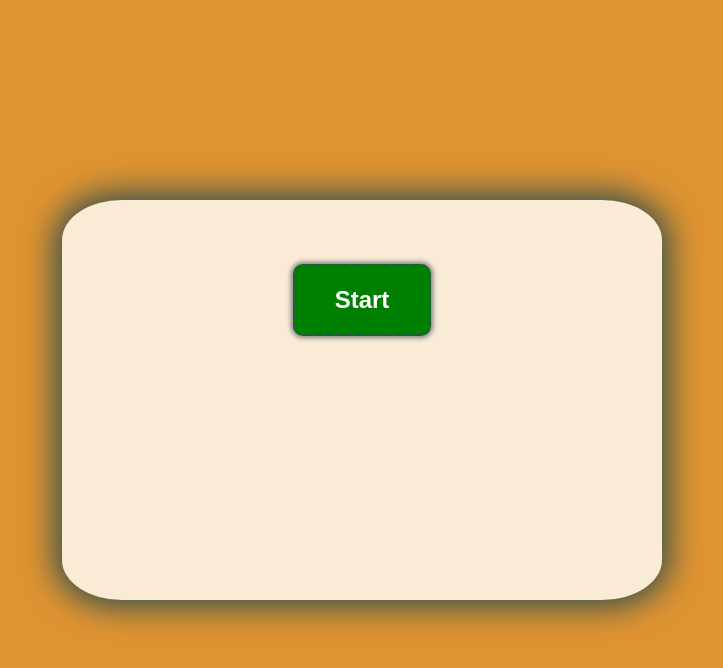
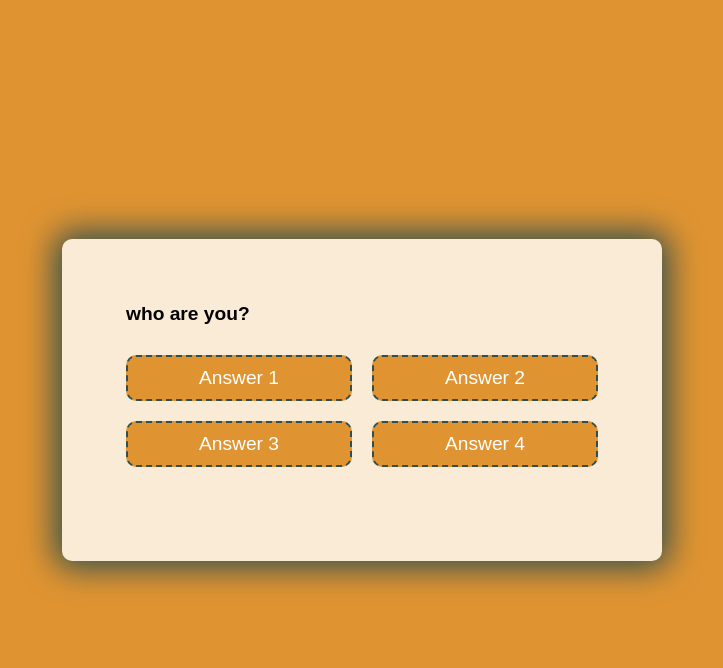
Before and after one commit to sashdc/JS-Quiz, a plain HTML site: page index.html in a window 1280 px wide. Both pictures are taken after a click on the button "Start". Shown: the whole page, without its empty margins (278-1001 px from the left). Drawn offline with Linux system fonts and the light colour scheme.

Commit message:
added javascript

```diff
--- a/assets/css/style.css
+++ b/assets/css/style.css
@@ -3,7 +3,7 @@
 }
 
 body{
-    display: flex;
+display: flex;
 margin: 0%;
 padding: 0%;
 justify-content: center;
@@ -15,8 +15,8 @@ background-color: rgb(224, 148, 49);
 
 .quizcontainer{
     width: 600px;
-    height: 400px;
-    border-radius: 10% ;
+    /* height: 400px; */
+    border-radius: 10px ;
     background-color: antiquewhite;
     padding: 5%;
     box-shadow: 0 0 33px 7px darkslategrey;
@@ -27,6 +27,11 @@ background-color: rgb(224, 148, 49);
     grid-template-columns: repeat(2, auto);
     gap: 20px;
     margin: 30px 0;
+}
+
+#question{
+    font-size: larger;
+   font-weight: bolder;
 }
 
 .button{
@@ -43,7 +48,7 @@ background-color: rgb(224, 148, 49);
     box-shadow: 0 0 10px black;
 }
 
-#startbutton, #nextbutton{
+#startbtn, #nextbutton{
     font-size: x-large;
     background-color: green;
     font-weight: bolder;
--- a/assets/js/script.js
+++ b/assets/js/script.js
@@ -0,0 +1,50 @@
+const startButton = document.getElementById("startbtn")
+let timer = document.getElementById("timer")
+let quizBox = document.getElementById("questioncontainer")
+let questionElement = document.getElementById('question')
+let answerButtonElement = document.getElementById("answerbuttons")
+
+
+startButton.addEventListener("click", startGame);
+
+function startGame(){
+    startButton.classList.add('hide')
+    quizBox.classList.remove('hide')
+    nextQuestion()
+    }
+
+function showQuestion(question){
+    questionElement.innerText = questions[0].question;
+    // questions.answers.array.forEach(answer => {
+    //     let button = document.createElement('button')
+    //     button.innerText = answer.text
+    //     button.classList.add('button')
+    //     if (answer.correct) {
+    //         button.dataset.correct = answer.correct
+    //     }
+
+
+
+    // });
+
+}
+
+
+function nextQuestion(){
+showQuestion()
+}
+
+function selectAnswer(){
+
+}
+
+
+let questions = [
+    {
+        question: "who are you?",
+        answers:[
+            {text: "Me", correct: true},
+            {text: "You", correct: false}
+        ]
+    }
+      ]
--- a/index.html
+++ b/index.html
@@ -6,11 +6,12 @@
     <meta name="viewport" content="width=device-width, initial-scale=1.0">
     <title>Bootcamp Javascript Quiz</title>
     <link rel="stylesheet" href="./assets/css/style.css">
+    <script defer src="./assets/js/script.js"></script>
 </head>
 <body>
     <div class="quizcontainer">
         <div id = "questioncontainer" class="hide">
-            <div id = "question">Question</div>
+            <div id = "question">QUESTION?</div>
             <div id = "answerbuttons" class = "answergrid">
                 <button class="button">Answer 1</button>
                 <button class="button">Answer 2</button>
@@ -19,8 +20,9 @@
             </div>
         </div>
         <div class ="controls">
-            <button id="startbutton" class="startbutton button">Start</button>
+            <button id="startbtn" class="startbutton button">Start</button>
             <button id="nextbutton" class="nextbutton button hide">Next</button>
+            <div id="timer"></div>
         </div>
         <div id="resultwrong" class="hide" > WRONG!</div>
         <div id="resultcorrect" class="hide"> CORRECT!!</div>
```
